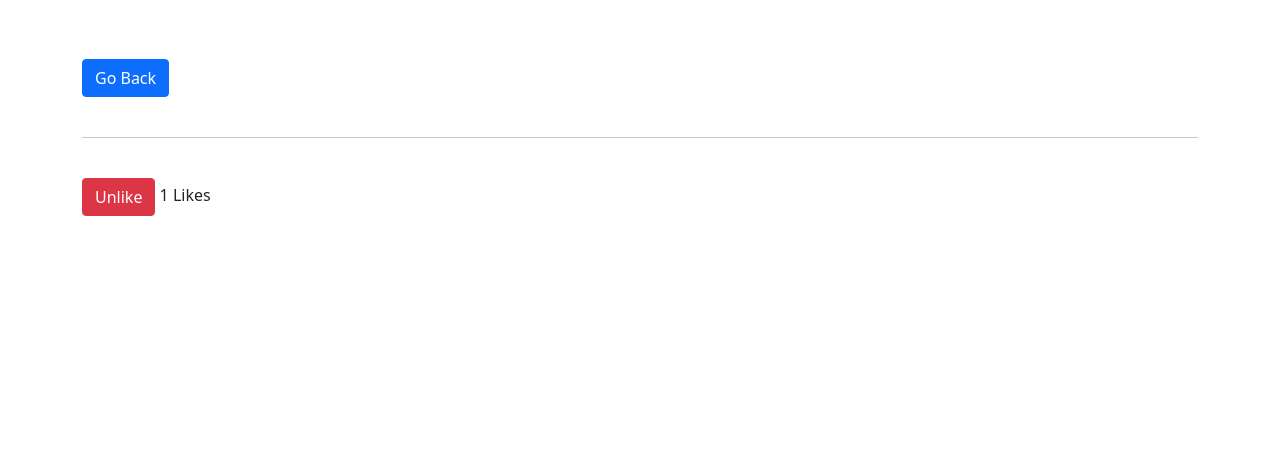
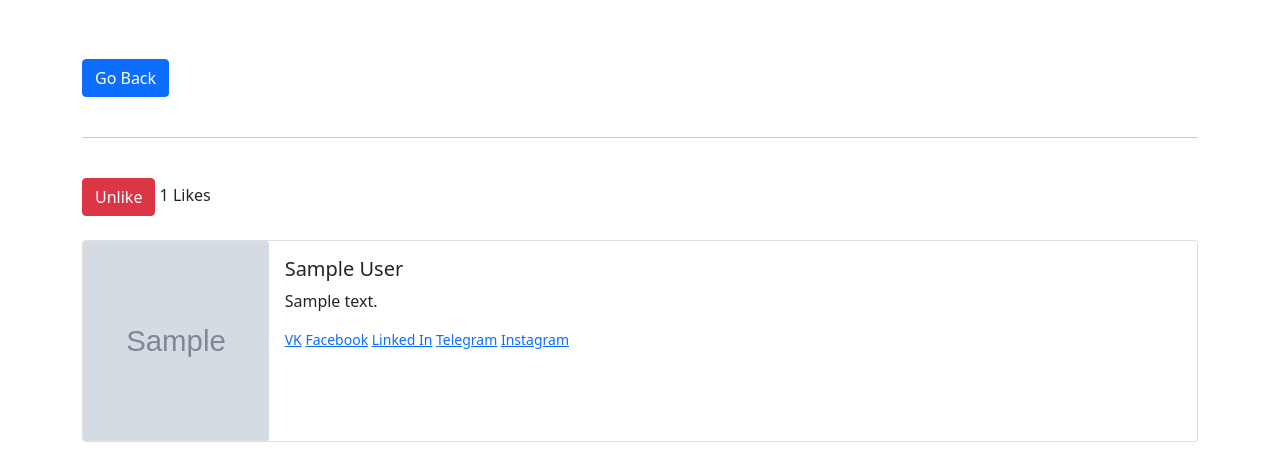
Before and after one commit to NorgeMan/final_project, a Django app: page /publication/1 in a window 1280 px wide. Shown: the part 886-1344 px from the top of the page. Before the commit the page ends 1102 px from the top, so only its background shows below. Run offline with Django 4.2, Linux system fonts and the light colour scheme; a user stored in the database is signed in; tables that the repository leaves empty hold one stand-in row (values such as "Sample post"); grey boxes marked "Sample" are stand-in pictures; some libraries are stand-ins or nearby versions.

Commit message:
Iteration 24 Profile img field was added because need, added default profile img

```diff
--- a/the_diary/admin.py
+++ b/the_diary/admin.py
@@ -1,6 +1,6 @@
 from django.contrib import admin
-from .models import Publication, Category, UserProfile
+from .models import Publication, Category, Profile
 
 admin.site.register(Publication)
 admin.site.register(Category)
-admin.site.register(UserProfile)
+admin.site.register(Profile)
--- a/the_diary/models.py
+++ b/the_diary/models.py
@@ -42,9 +42,10 @@ class Publication(models.Model):
         return self.likes.count()
 
 
-class UserProfile(models.Model):
+class Profile(models.Model):
     user = models.OneToOneField(User, null=True, on_delete=models.CASCADE)
     bio = models.TextField()
+    profile_pic = models.ImageField(null=True, blank=True, upload_to="images/profile/")
 
     vk_url = models.CharField(max_length=255, null=True, blank=True)
     facebook_url = models.CharField(max_length=255, null=True, blank=True)
--- a/the_diary/templates/details.html
+++ b/the_diary/templates/details.html
@@ -1,4 +1,5 @@
 {% extends 'base.html' %}
+{% load static %}
 <!DOCTYPE html>
 <html lang="en">
 <head>
@@ -45,6 +46,43 @@ By: {{publication.author.first_name}} {{publication.author.last_name}} - {{publi
     <a class="nav-link" href="{% url 'login' %}">Log In to like</a>
     {% endif %}
 </form>
+<br>
+{% if user.is_authenticated %}
+<div class="card mb-3">
+    <div class="row g-0">
+        <div class="col-md-2">
+            {% if publication.author.profile.profile_pic %}
+                <img src="{{ publication.author.profile.profile_pic.url }}" width="200" height="200" class="card-img">
+            {% else %}
+                <img src="{% static 'the_diary/images/profile.png' %}" width="200" height="200" class="card-img">
+            {% endif %}
+        </div>
+        <div class="col-md-10">
+            <div class="card-body">
+                <h5 class="card-title">{{publication.author.first_name}} {{publication.author.last_name}}</h5>
+                <p class="card-text">{{ publication.author.profile.bio }}</p>
+                <p class="small">
+                    {% if publication.author.profile.vk_url %}
+                        <a href="{{ publication.author.profile.vk_url }}">VK</a>
+                    {% endif %}
+                    {% if publication.author.profile.facebook_url %}
+                        <a href="{{ publication.author.profile.facebook_url }}">Facebook</a>
+                    {% endif %}
+                    {% if publication.author.profile.linked_in_url %}
+                        <a href="{{ publication.author.profile.linked_in_url }}">Linked In</a>
+                    {% endif %}
+                    {% if publication.author.profile.telegram_url %}
+                        <a href="{{ publication.author.profile.telegram_url }}">Telegram</a>
+                    {% endif %}
+                    {% if publication.author.profile.instagram_url %}
+                        <a href="{{ publication.author.profile.instagram_url }}">Instagram</a>
+                    {% endif %}
+                </p>
+            </div>
+        </div>
+    </div>
+</div>
+{% endif %}
 {% endblock %}
 </body>
 </html>
--- a/the_diary/templates/home.html
+++ b/the_diary/templates/home.html
@@ -1,4 +1,5 @@
 {% extends 'base.html' %}
+{% load static %}
 <!DOCTYPE html>
 <html lang="en">
 <head>
--- a/users/templates/registration/edit_profile.html
+++ b/users/templates/registration/edit_profile.html
@@ -1,4 +1,5 @@
 {% extends 'base.html' %}
+{% load static %}
 <!DOCTYPE html>
 <html lang="en">
 <head>
@@ -17,10 +18,10 @@
         {{ form.as_p }}
         <div class="card mb-3">
             <div class="row g-0">
-                <div class="col-md-12">
+                <div class="col-md-10">
                     <div class="card-body">
                         <h5 class="card-title">{{ user.first_name }} {{ user.last_name }}</h5>
-                        <p class="card-text">{{ user.userprofile.bio }}</p>
+                        <p class="card-text">{{ user.profile.bio }}</p>
                         <p class="card-text">
                             {% if user.userprofile.vk_url %}
                                 <a href="{{ user.userprofile.vk_url }}">VK</a>
```
Also changed, not shown: media/images/profile/photo.jpg (added), media/images/untitled.png (added), static/the_diary/images/profile.png (added), the_diary/migrations/0015_profile_delete_userprofile.py (added). Lines whose indentation alone changed are shown as unchanged.
